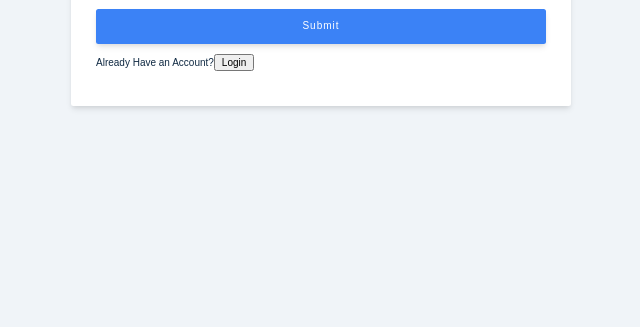
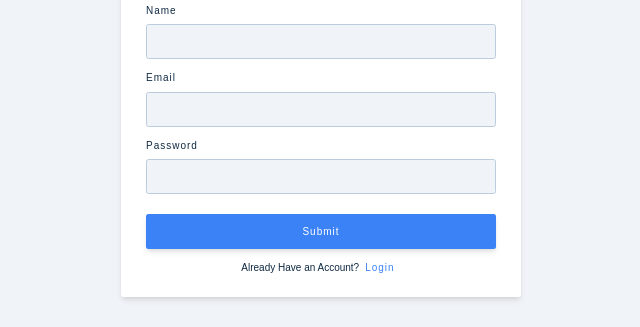
Before and after one commit to UsamaBhakrani/Jobify-React-Redux, a React (Vite) app: page /register in a window 1280 px wide. Shown: the part 283-610 px from the top of the page, without its empty margins (319-959 px from the left). Built offline with nearby package versions, Linux system fonts and the light colour scheme.

Commit message:
Register styles

```diff
--- a/src/pages/Register.jsx
+++ b/src/pages/Register.jsx
@@ -58,8 +58,8 @@ const Register = () => {
         <p>
           {!values.isMember
             ? "Already Have an Account?"
-            : "Dont Have an Account"}
-          <button type="button" onClick={toggleMember}>
+            : "Dont Have an Account?"}
+          <button type="button" onClick={toggleMember} className="member-btn">
             {!values.isMember ? "Login" : "Register"}
           </button>
         </p>
@@ -68,6 +68,37 @@ const Register = () => {
   );
 };
 
-const Wrapper = styled.section``;
+const Wrapper = styled.section`
+  display: grid;
+  align-items: center;
+  .logo {
+    display: block;
+    margin: 0 auto;
+    margin-bottom: 1.38rem;
+  }
+  .form {
+    max-width: 400px;
+    border-top: 5px solid var(--primary-500);
+  }
+
+  h3 {
+    text-align: center;
+  }
+  p {
+    margin: 0;
+    margin-top: 1rem;
+    text-align: center;
+  }
+  .btn {
+    margin-top: 1rem;
+  }
+  .member-btn {
+    background: transparent;
+    border: transparent;
+    color: var(--primary-500);
+    cursor: pointer;
+    letter-spacing: var(--letterSpacing);
+  }
+`;
 
 export default Register;
```
